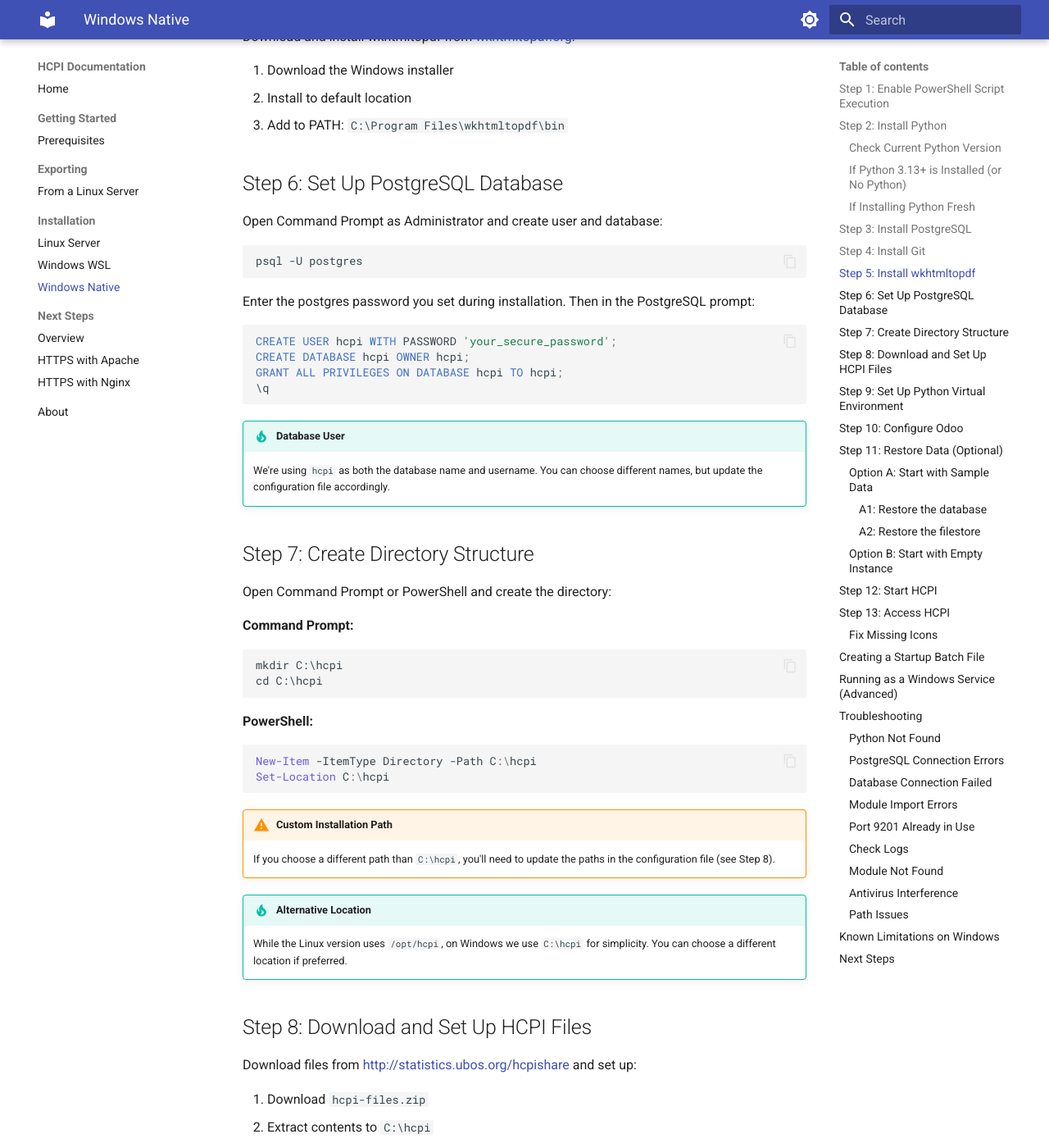
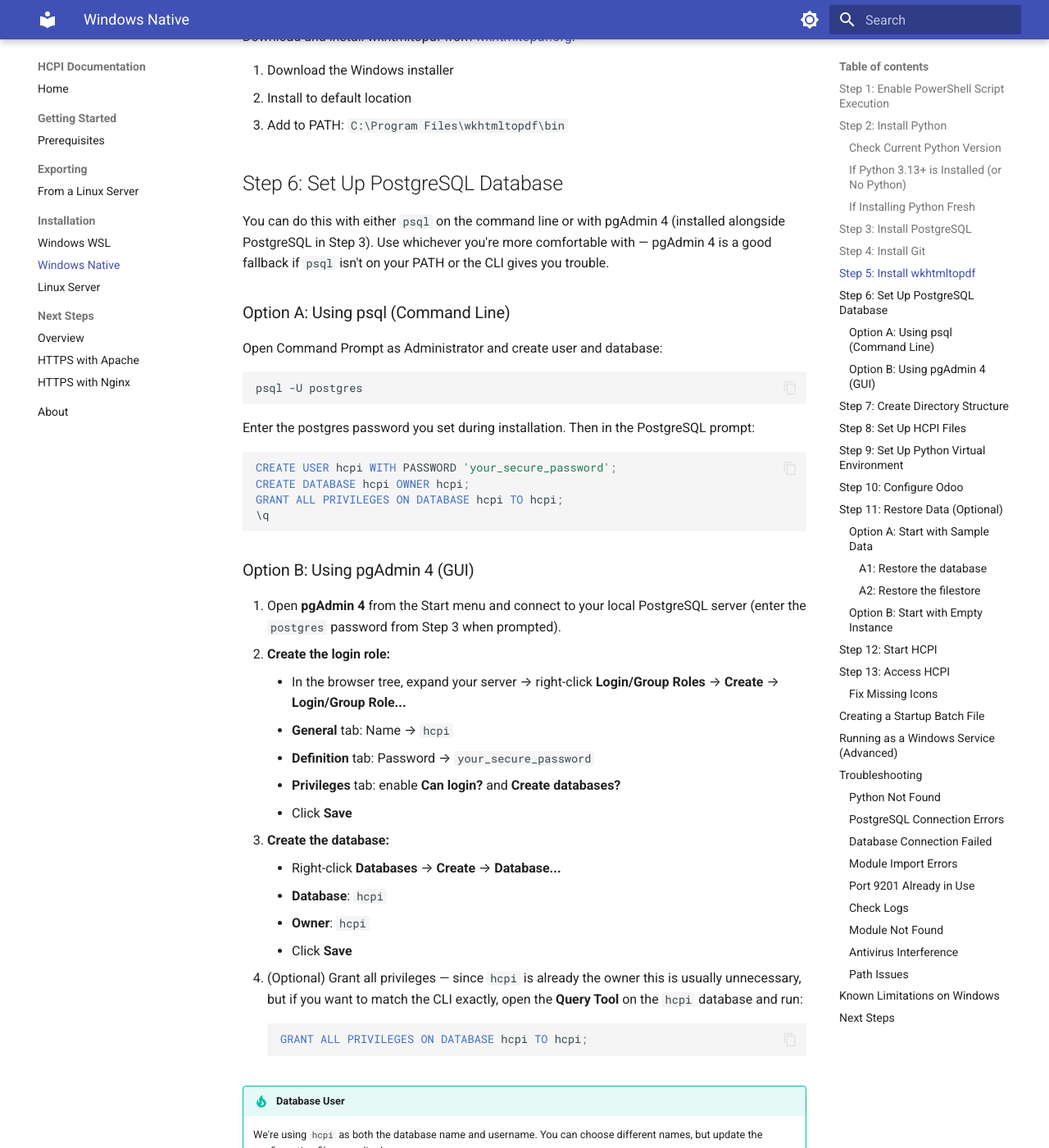
Before and after one commit to kanyeceejayA/hcpi-docs, an MkDocs documentation site: the page built from docs/installation/windows-native.md, in a window 1280 px wide and 1400 px high, scrolled down 2063 px. Shown: the whole window at 82% size. Built offline with MkDocs 1.6.1 and Material for MkDocs 9.7.7, drawn with Linux system fonts in a browser that asks for light colours; some of the changed text lies outside the part shown.

Commit message:
Update installation navigation to include Windows Native and reorder Linux Server entry

````diff
--- a/docs/installation/windows-native.md
+++ b/docs/installation/windows-native.md
@@ -103,6 +103,10 @@
 
 ## Step 6: Set Up PostgreSQL Database
 
+You can do this with either `psql` on the command line or with pgAdmin 4 (installed alongside PostgreSQL in Step 3). Use whichever you're more comfortable with — pgAdmin 4 is a good fallback if `psql` isn't on your PATH or the CLI gives you trouble.
+
+### Option A: Using psql (Command Line)
+
 Open Command Prompt as Administrator and create user and database:
 
 ```cmd
@@ -118,23 +122,36 @@
 \q
 ```
 
+### Option B: Using pgAdmin 4 (GUI)
+
+1. Open **pgAdmin 4** from the Start menu and connect to your local PostgreSQL server (enter the `postgres` password from Step 3 when prompted).
+2. **Create the login role:**
+    - In the browser tree, expand your server → right-click **Login/Group Roles** → **Create** → **Login/Group Role...**
+    - **General** tab: Name → `hcpi`
+    - **Definition** tab: Password → `your_secure_password`
+    - **Privileges** tab: enable **Can login?** and **Create databases?**
+    - Click **Save**
+3. **Create the database:**
+    - Right-click **Databases** → **Create** → **Database...**
+    - **Database**: `hcpi`
+    - **Owner**: `hcpi`
+    - Click **Save**
+4. (Optional) Grant all privileges — since `hcpi` is already the owner this is usually unnecessary, but if you want to match the CLI exactly, open the **Query Tool** on the `hcpi` database and run:
+
+    ```sql
+    GRANT ALL PRIVILEGES ON DATABASE hcpi TO hcpi;
+    ```
+
 !!! tip "Database User"
     We're using `hcpi` as both the database name and username. You can choose different names, but update the configuration file accordingly.
 
 ## Step 7: Create Directory Structure
 
-Open Command Prompt or PowerShell and create the directory:
+Open PowerShell and create the directory:
 
-**Command Prompt:**
-```cmd
+```powershell
 mkdir C:\hcpi
 cd C:\hcpi
-```
-
-**PowerShell:**
-```powershell
-New-Item -ItemType Directory -Path C:\hcpi
-Set-Location C:\hcpi
 ```
 
 !!! warning "Custom Installation Path"
@@ -143,21 +160,16 @@
 !!! tip "Alternative Location"
     While the Linux version uses `/opt/hcpi`, on Windows we use `C:\hcpi` for simplicity. You can choose a different location if preferred.
 
-## Step 8: Download and Set Up HCPI Files
+## Step 8: Set Up HCPI Files
 
-Download files from [http://statistics.ubos.org/hcpishare](http://statistics.ubos.org/hcpishare) and set up:
+By now you should already have `hcpi-files.zip` — produced from your country's server using the [extraction guide](../extraction/linux-export.md), or (for testing only) downloaded from [http://statistics.ubos.org/hcpishare](http://statistics.ubos.org/hcpishare). See [Prerequisites → Get the Required Files](../getting-started/prerequisites.md#get-the-required-files) if you don't.
 
-1. Download `hcpi-files.zip`
-2. Extract contents to `C:\hcpi`
+Extract `hcpi-files.zip` into `C:\hcpi`. You can right-click the zip → **Extract All...** → browse to `C:\hcpi` as the destination. After extracting, confirm you see `conf\` and `custom\` folders directly under `C:\hcpi`.
 
-Clone Odoo 18 and create log directory:
+!!! tip "If the zip extracts with a nested folder"
+    Zips produced on Linux sometimes preserve the full server path (e.g. `opt\hcpi\conf\`). If that happens, move `conf\` and `custom\` up so they sit directly under `C:\hcpi`.
 
-**Command Prompt:**
-```cmd
-cd C:\hcpi
-git clone --depth 1 --branch 18.0 https://github.com/odoo/odoo.git
-mkdir log
-```
+Clone Odoo 18 and create the log directory:
 
 **PowerShell:**
 ```powershell
@@ -222,7 +234,7 @@
 db_host = localhost
 db_port = 5432
 
-; Set this to match the PostgreSQL password from Step 5
+; Set this to match the PostgreSQL password you set for the hcpi user in Step 6
 db_password = your_secure_password
 
 ; UPDATE THESE PATHS if you installed to a different location - use backslashes (\)
@@ -235,7 +247,7 @@
 
 !!! warning "Important Windows-Specific Settings"
     - **admin_passwd**: Used for database management operations - choose a strong password
-    - **db_password**: Must match the PostgreSQL password you created in Step 5
+    - **db_password**: Must match the PostgreSQL password you set for the `hcpi` user in Step 6
     - **db_host**: Must be `localhost` on Windows (unlike Linux where it can be `False`)
     - **Paths**: Must use backslashes (`\`), not forward slashes (`/`)
     - **Paths location**: Update `addons_path` and `logfile` if you chose a different installation location
@@ -251,26 +263,22 @@
 
 #### A1: Restore the database
 
-If your dump is `hcpi.dump` (PostgreSQL custom format — the default from the [extraction guide](../extraction/linux-export.md)):
+Use the `hcpi.dump` file produced by the [extraction guide](../extraction/linux-export.md) (PostgreSQL custom format). In Command Prompt or PowerShell:
 
-**Command Prompt or PowerShell:**
 ```cmd
-pg_restore -U hcpi -d hcpi --no-owner --no-privileges -j 4 path\to\hcpi.dump
+pg_restore -U hcpi -d hcpi --no-owner --no-privileges -j 4 C:\hcpi-export\hcpi.dump
 ```
 
-Enter the hcpi user password when prompted. `pg_restore` handles cross-platform differences more gracefully than `psql`, so you should see few or no errors.
+Adjust the path if you saved the export somewhere else. Enter the `hcpi` user password when prompted. `pg_restore` handles cross-platform differences more gracefully than `psql`, so you should see few or no errors.
 
-If your dump is a plain `hcpi.sql` file:
+??? note "If you have a plain `hcpi.sql` file instead (legacy)"
+    Older exports sometimes ship as a plain SQL file inside `hcpi-db.zip`. The current extraction flow does **not** produce this — if you have one, it's from an older process.
 
-1. Download and extract `hcpi-db.zip`
-2. Run:
+    ```cmd
+    psql -U hcpi -d hcpi -v ON_ERROR_STOP=0 -f path\to\hcpi.sql 2> restore_errors.log
+    ```
 
-```cmd
-psql -U hcpi -d hcpi -v ON_ERROR_STOP=0 -f path\to\hcpi.sql 2> restore_errors.log
-```
-
-!!! warning "Windows Restore Issues (plain SQL only)"
-    The `-v ON_ERROR_STOP=0` flag prevents the restore from stopping on minor errors (common when restoring Linux dumps on Windows). Errors are logged to `restore_errors.log` for review. Most errors related to permissions or Linux-specific features can be safely ignored. This flag is **not** needed when using `pg_restore`.
+    The `-v ON_ERROR_STOP=0` flag prevents the restore from stopping on minor errors (common when restoring Linux dumps on Windows). Errors are logged to `restore_errors.log` for review. Most errors related to permissions or Linux-specific features can be safely ignored.
 
 #### A2: Restore the filestore
 
@@ -293,12 +301,12 @@
 ```powershell
 $dest = "$env:LOCALAPPDATA\Odoo\filestore"
 New-Item -ItemType Directory -Force -Path $dest | Out-Null
-Expand-Archive -Path "C:\path\to\hcpi-filestore.zip" -DestinationPath $dest
+Expand-Archive -Path "C:\hcpi-export\hcpi-filestore.zip" -DestinationPath $dest
 Get-ChildItem $dest
 ```
 
 !!! warning "Path must match db_name exactly"
-    The folder inside `filestore\` must be named exactly the same as `db_name` in `hcpi.conf`. If the extracted folder is `hcpi` but you named your database `ug_hcpi`, rename the folder or Odoo won't find the attachments.
+    The folder inside `filestore\` must be named exactly the same as `db_name` in `hcpi.conf`. If the extracted folder is `hcpi` but you named your database `ug_hcpi`, rename the folder or Odoo won't find the attachments. If the zip extracted with an extra wrapper folder (e.g. `filestore\filestore\hcpi`), move the inner `hcpi` folder up one level.
 
 ### Option B: Start with Empty Instance
 
--- a/mkdocs.yml
+++ b/mkdocs.yml
@@ -36,9 +36,9 @@
   - Exporting:
     - From a Linux Server: extraction/linux-export.md
   - Installation:
-    - Linux Server: installation/linux.md
     - Windows WSL: installation/windows-wsl.md
     - Windows Native: installation/windows-native.md
+    - Linux Server: installation/linux.md
   - Next Steps:
     - Overview: next-steps/index.md
     - HTTPS with Apache: next-steps/https-apache.md
````
